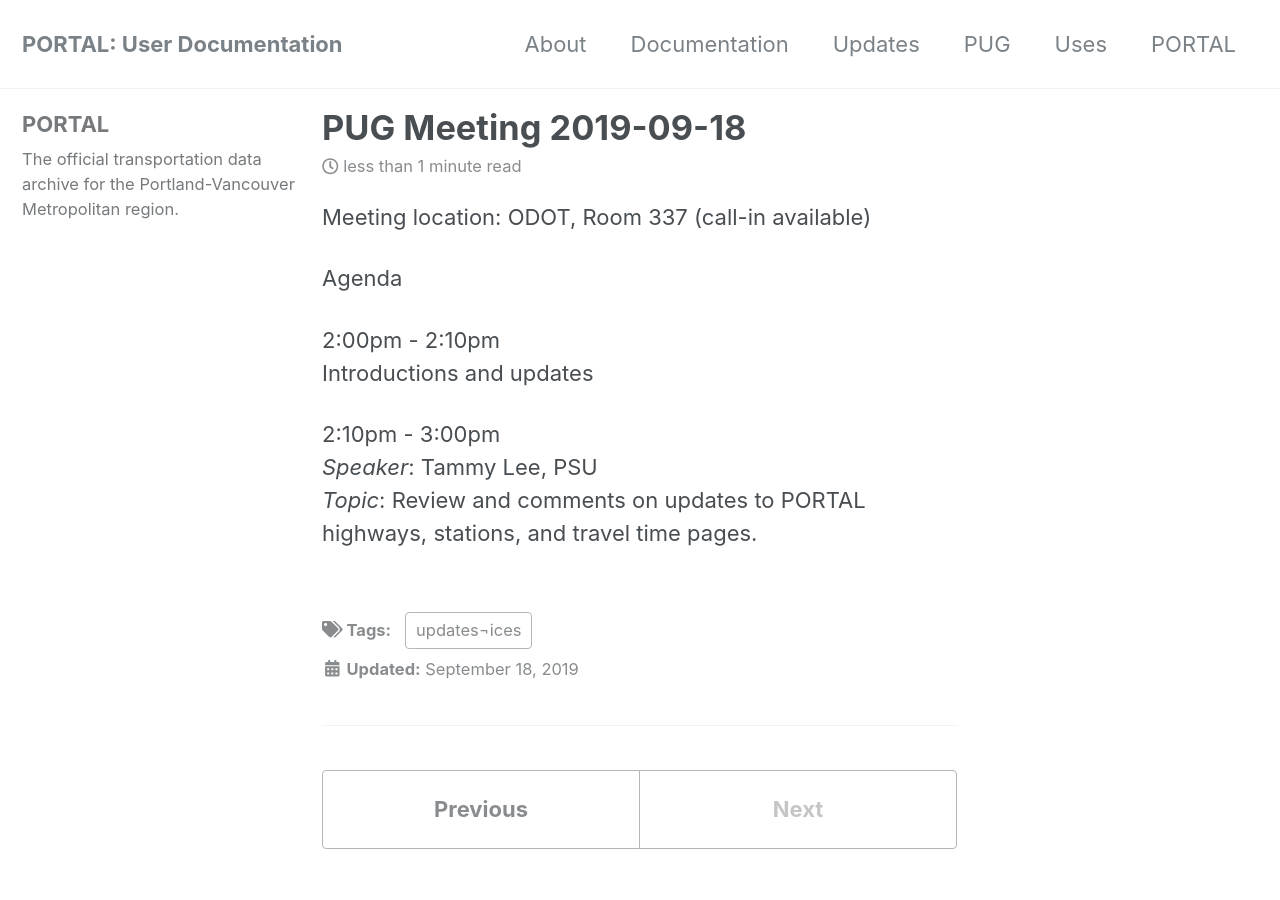
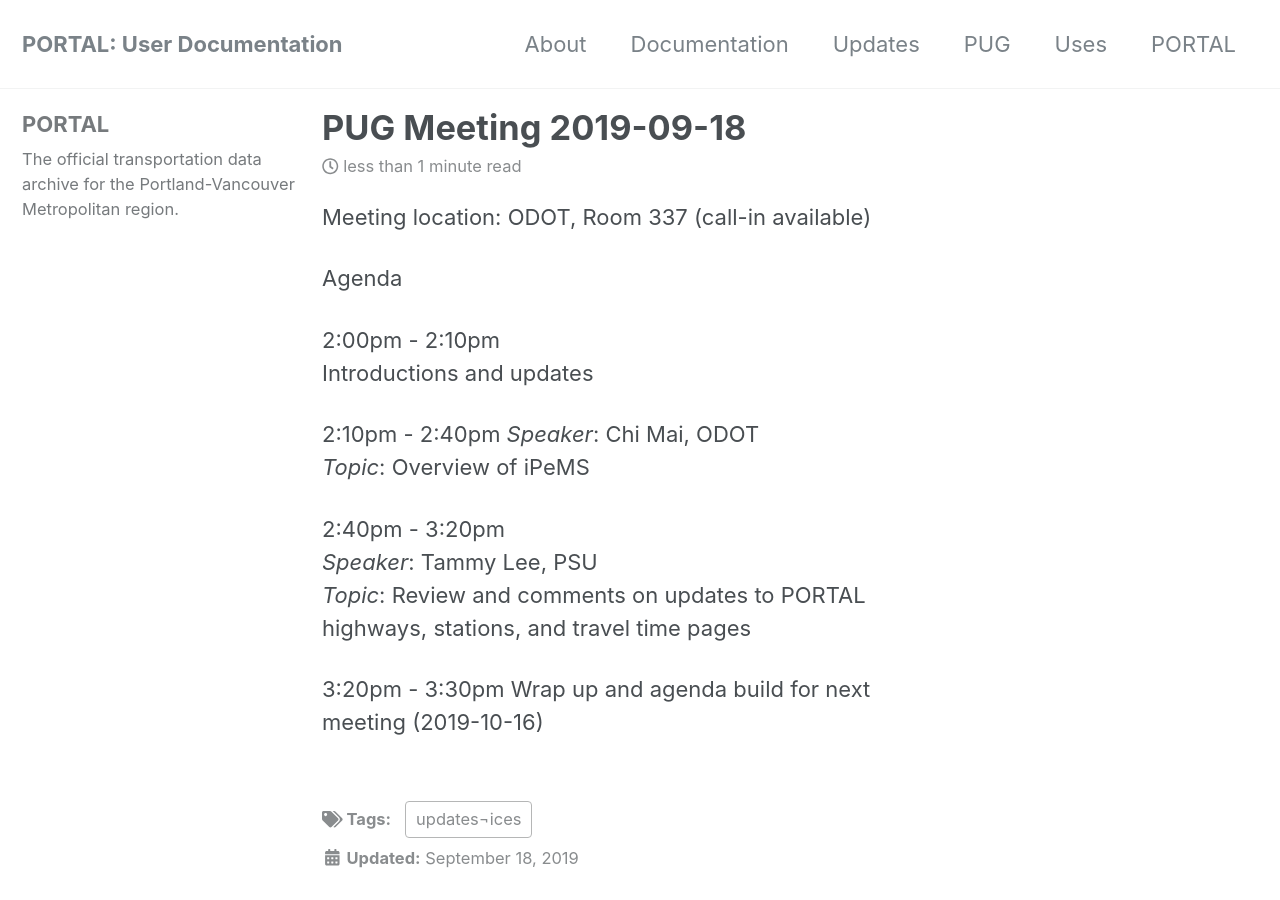
Before and after one commit to adus/portal-documentation, a Jekyll site: the page built from _posts/2019-09-18-pug-agenda.md, in a window 1280 px wide and 900 px high. Built offline with Jekyll 4.4.1, drawn with Linux system fonts in a browser that asks for light colours; nearby versions of some CDN libraries.

Commit message:
update to 2019-09-18 pug agenda

```diff
--- a/_posts/2019-09-18-pug-agenda.md
+++ b/_posts/2019-09-18-pug-agenda.md
@@ -10,6 +10,13 @@
 2:00pm - 2:10pm
 Introductions and updates
 
-2:10pm - 3:00pm
+2:10pm - 2:40pm
+_Speaker_: Chi Mai, ODOT
+_Topic_: Overview of iPeMS
+
+2:40pm - 3:20pm
 _Speaker_: Tammy Lee, PSU
-_Topic_: Review and comments on updates to PORTAL highways, stations, and travel time pages.
+_Topic_: Review and comments on updates to PORTAL highways, stations, and travel time pages
+
+3:20pm - 3:30pm
+Wrap up and agenda build for next meeting (2019-10-16)
```
